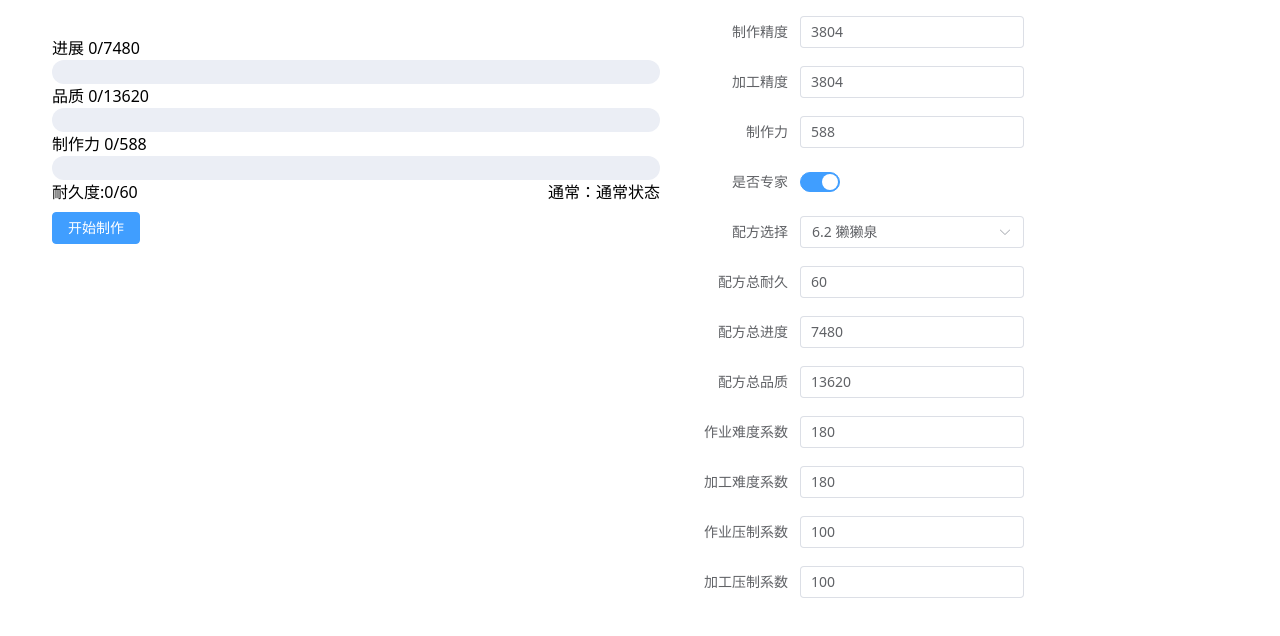
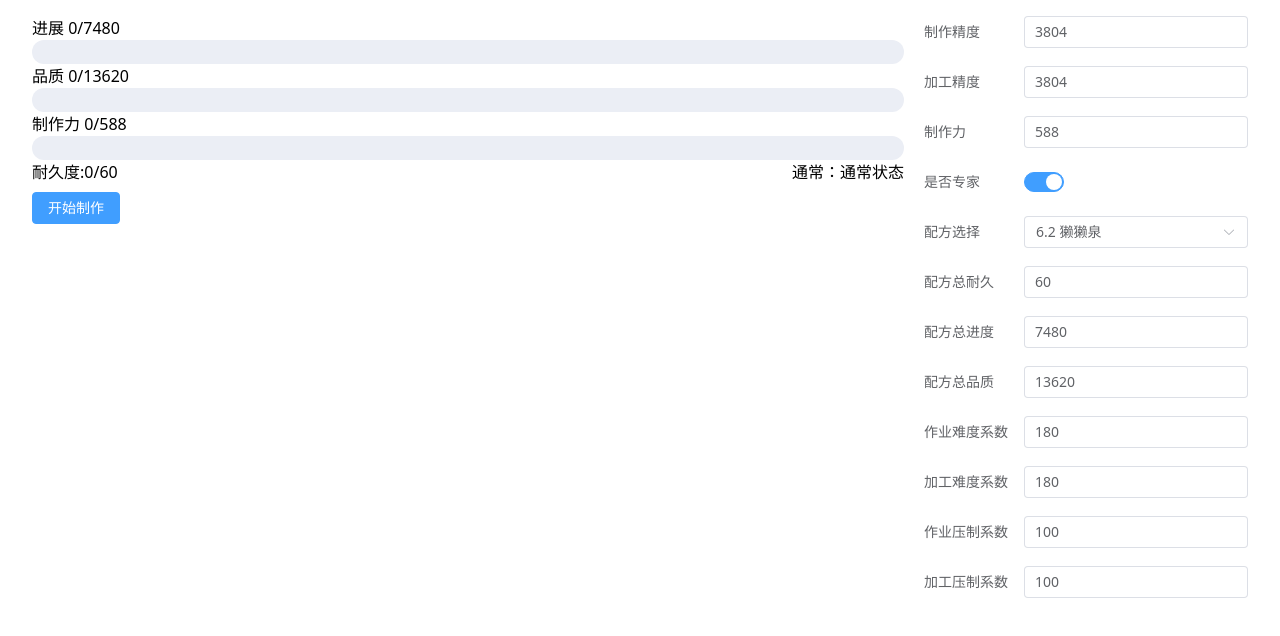
Before and after one commit to SaltFish-X/ffxiv-fco, a Vue app: page / in a window 1280 px wide. Shown: the top 636 px of the page. Built offline with nearby package versions, Linux system fonts and the light colour scheme.

Commit message:
适配移动端

```diff
--- a/src/components/Progress.vue
+++ b/src/components/Progress.vue
@@ -70,7 +70,7 @@
       </div>
     </div>
 
-    <div class="mt-2 flex justify-between hidden-sm-and-up">
+    <div class="mt-2 flex justify-between hidden-sm-and-up items-center">
       <el-button
         v-if="!progressStore.start"
         @click="handleStart"
@@ -82,7 +82,7 @@
       <div :class="colortext">{{ progressStore.message.info }}</div>
     </div>
 
-    <div class="mt-2 flex justify-between hidden-xs-only">
+    <div class="mt-2 flex justify-between hidden-xs-only items-center">
       <el-button v-if="!progressStore.start" @click="handleStart" type="primary"
         >开始制作</el-button
       >
--- a/src/components/Setting.vue
+++ b/src/components/Setting.vue
@@ -1,5 +1,5 @@
 <template>
-  <div class="Setting">
+  <div class="Setting ml-5">
     <div v-show="progressStore.start">
       <div>{{ recordTurn }}</div>
       <div>{{ rapidRecord }}</div>
@@ -7,7 +7,7 @@
     </div>
 
     <div v-show="!progressStore.start">
-      <el-form :model="form" label-width="120px">
+      <el-form :model="form" label-width="100px" label-position="left">
         <el-form-item label="制作精度">
           <el-input v-model="form.ProgressEfficiency" />
         </el-form-item>
--- a/src/views/HomeView.vue
+++ b/src/views/HomeView.vue
@@ -1,6 +1,6 @@
 <template>
   <div class="mx-8 mt-4 HomeView">
-    <div class="mb-4 HomeView-left">
+    <div class="mb-4 flex-grow">
       <Progress class="mb-4"></Progress>
       <Action></Action>
     </div>
@@ -18,11 +18,6 @@ import Action from "@/components/Action.vue";
   .HomeView {
     display: flex;
   }
-
-  .HomeView-left {
-    width: 50%;
-    margin: 20px;
-  }
 }
 
 @media screen and (max-width: 736px) {
```
